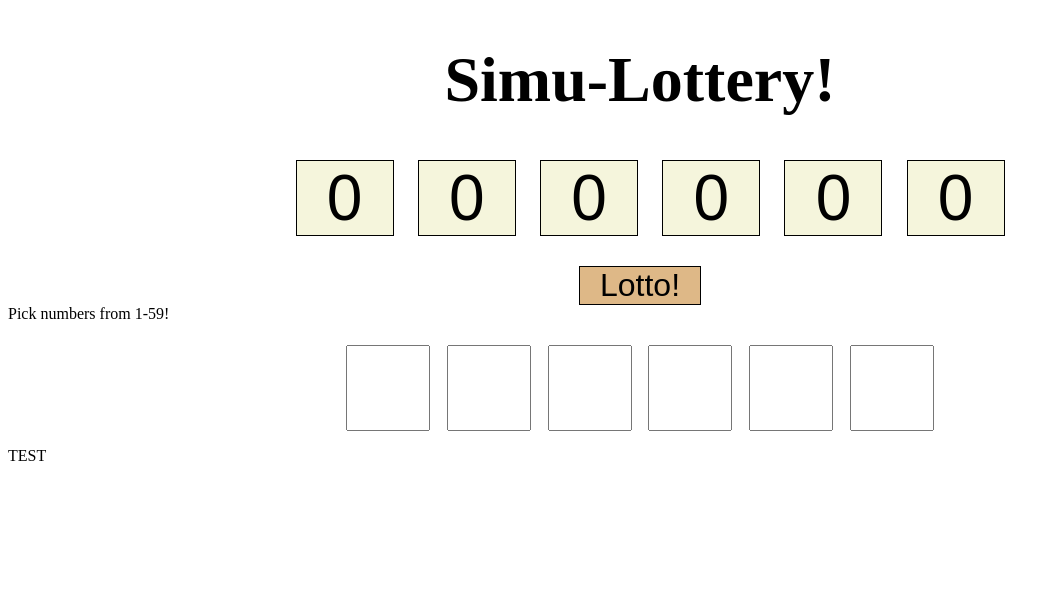
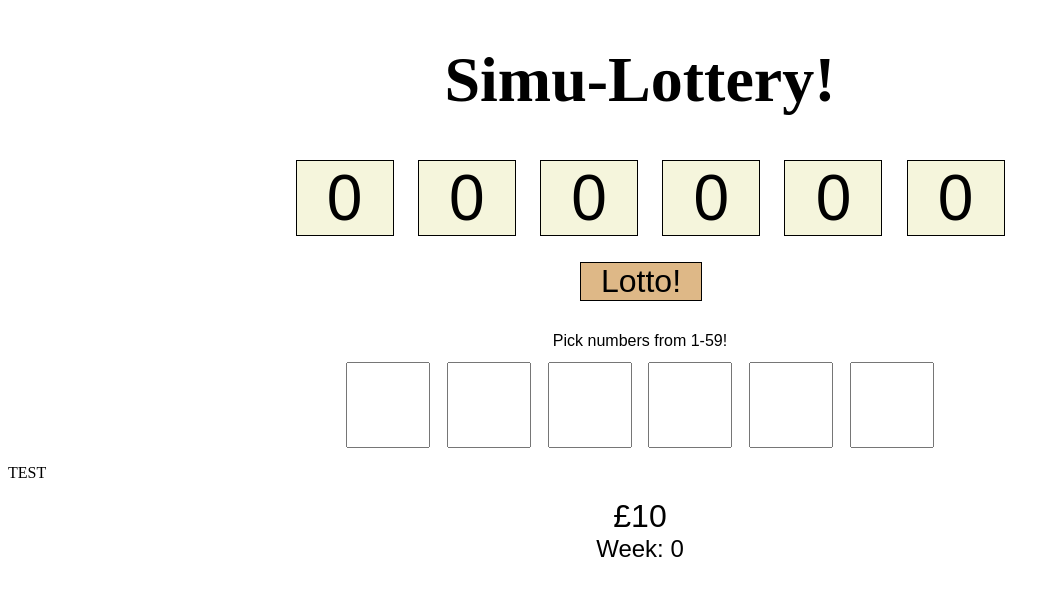
Before and after one commit to HeyYeh/Learning-Web-Dev, a plain HTML site: page index.html in a window 1280 px wide. Shown: the whole page, without its empty margins (0-1060 px from the left). Drawn offline with nearby package versions, Linux system fonts and the light colour scheme; a web font is replaced by a local one.

Commit message:
More progress
Added money, week progress, and 1 match win (free entry for next week)

```diff
--- a/formatting.css
+++ b/formatting.css
@@ -23,13 +23,27 @@ h1 {
     font-family: "Laila", sans-serif;
 }
 
+.PeeP {
+    width: 100%;
+    margin-top: 40px;
+    margin-bottom: -10px;
+    text-align: center;
+}
+
+.PP {
+    width: 100%;
+    height: 30px;
+    margin-top: 26px;
+    text-align: center;
+}
+
 .Gen {
     width: 120px;
     height: auto;
+    left: -60px;
     font-size: 2em;
-    margin-top: 30px;
-    margin-left: auto;
-    margin-right: auto;
+    margin-left: 50%;
+    position: absolute;
     text-align: center;
     border: 1px solid black;
     -webkit-user-select: none;
@@ -38,11 +52,12 @@ h1 {
 }
 
 .Gen:active {
-    margin-top: 32px;
+    margin-top: 2px;
 }
 
 #goo {
     height: 40px;
+    font-family: "Laila", sans-serif;
 }
 
 .Parent {
@@ -59,3 +74,23 @@ h1 {
     text-align: center;
     font-size: 3.5em;
 }
+
+.moneyP {
+    width: 100%;
+    text-align: center;
+}
+
+.money {
+    font-size: 2em;
+    font-family: "Laila", sans-serif;
+}
+
+.weekP {
+    width: 100%;
+    text-align: center;
+}
+
+.week {
+    font-size: 1.5em;
+    font-family: "Laila", sans-serif;
+}
--- a/guts.js
+++ b/guts.js
@@ -2,10 +2,28 @@
 var winners = [0, 0, 0, 0, 0, 0];
 var userNumb = [0, 0, 0, 0, 0, 0];
 var winLevel = 0;
+var cash = 10;
+var week = 0;
+freebie = 0;
 
 //when Lotto is clicked, do the thing
 $(document).ready(function () {
     $(".Gen").click(function () {
+
+        //Reset winLevel on each click
+        winLevel = 0;
+        //Take money away UNLESS player won a freebie (1 match)
+        if (freebie === 0) {
+            cash = cash - 2;
+            $(".money").html("£" + cash);
+        }
+        else {
+            freebie = 0;
+        }
+        //Progress 1 week
+        week = week + 1;
+        $(".week").html("Week: " + week);
+
         //generate the random numbers
         for (i = 0; i < 6; i++) {
             winners[i] = Math.floor(Math.random() * 59);
@@ -52,8 +70,11 @@ $(document).ready(function () {
             })
         })
         $("#test").html(winLevel);
-        winLevel = 0;
+        //outputs number based on how many matching numbers
 
+        if (winLevel === 1) {
+            freebie = 1;
+        }
 
     });
 });
--- a/index.html
+++ b/index.html
@@ -18,9 +18,15 @@
         <div class="CL" id="CompLotto4">0</div>
         <div class="CL" id="CompLotto5">0</div>
     </div>
-    <div class="Gen" id=gen>Lotto!</div>
 
-    <div id="goo">Pick numbers from 1-59!</div>
+    <div class="PP">
+        <div class="Gen" id=gen>Lotto!</div>
+    </div>
+
+
+    <div class="PeeP">
+        <div id="goo">Pick numbers from 1-59!</div>
+    </div>
 
 
     <div class="Parent">
@@ -34,6 +40,13 @@
 
     <p id="test">TEST</p>
 
+    <div class="moneyP">
+        <div class="money">£10</div>
+    </div>
+    <div class="weekP">
+        <div class="week">Week: 0</div>
+    </div>
+
 </body>
 
 </html>
```
